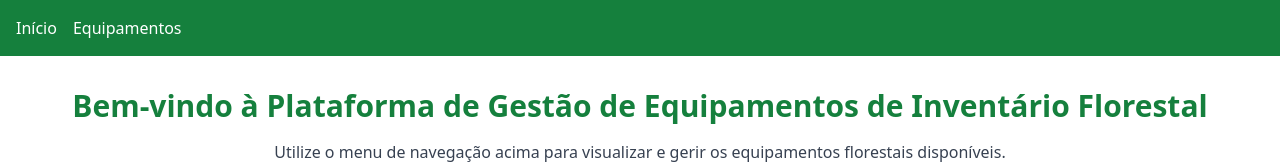
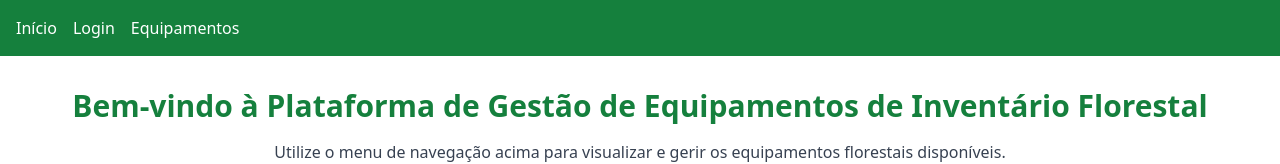
Before and after one commit to pardal-progresource/forest_equipment, a Vue app in the folder frontend/: page / in a window 1280 px wide. Shown: the top 164 px of the page. Built offline with nearby package versions, Linux system fonts and the light colour scheme.

Commit message:
Update App.vue

```diff
--- a/frontend/src/App.vue
+++ b/frontend/src/App.vue
@@ -2,6 +2,7 @@
   <div>
     <nav class="bg-green-700 text-white p-4 flex gap-4">
       <router-link to="/">Início</router-link>
+      <router-link to="/login">Login</router-link>
       <router-link to="/equipments">Equipamentos</router-link>
     </nav>
 
```
